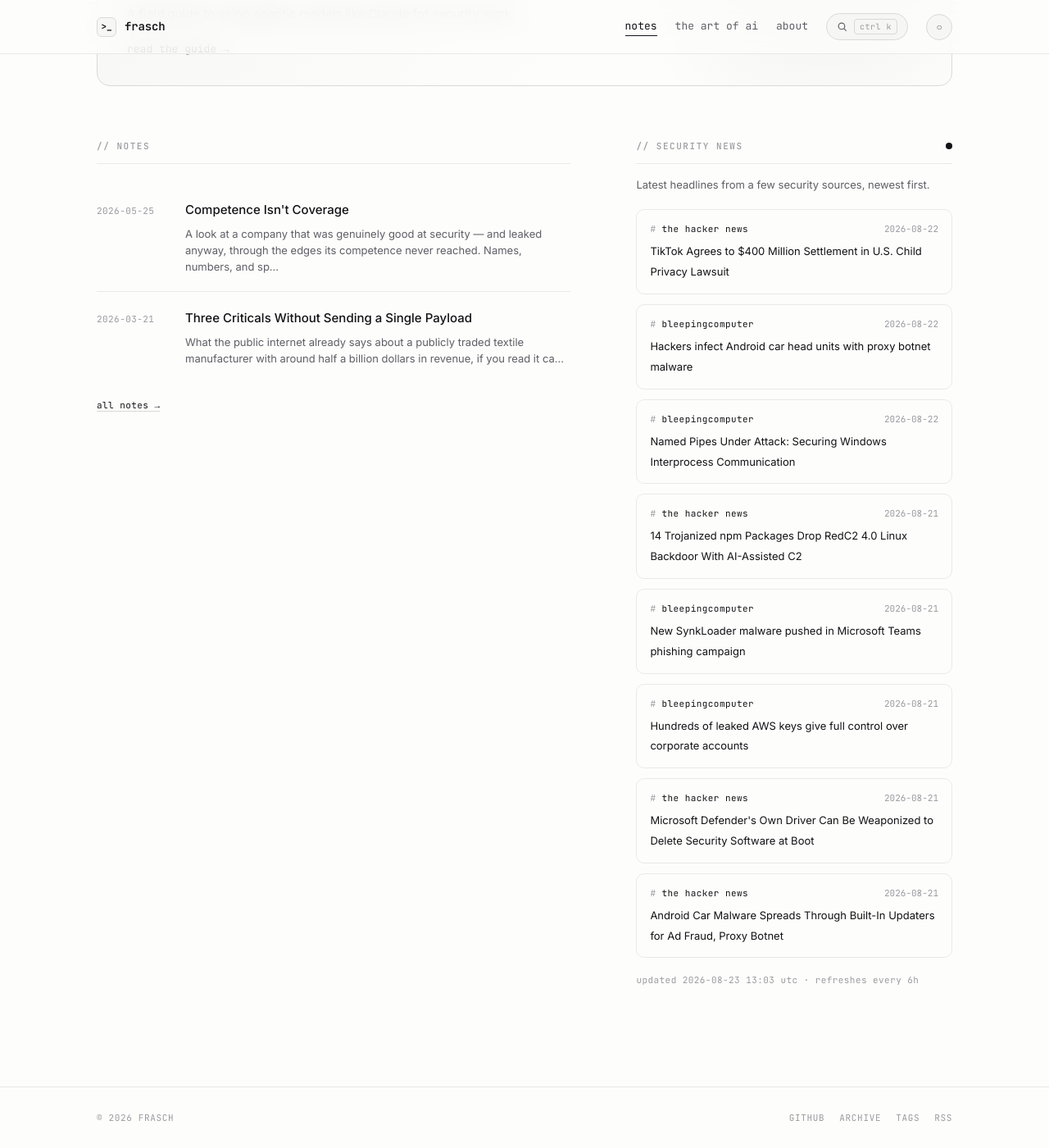
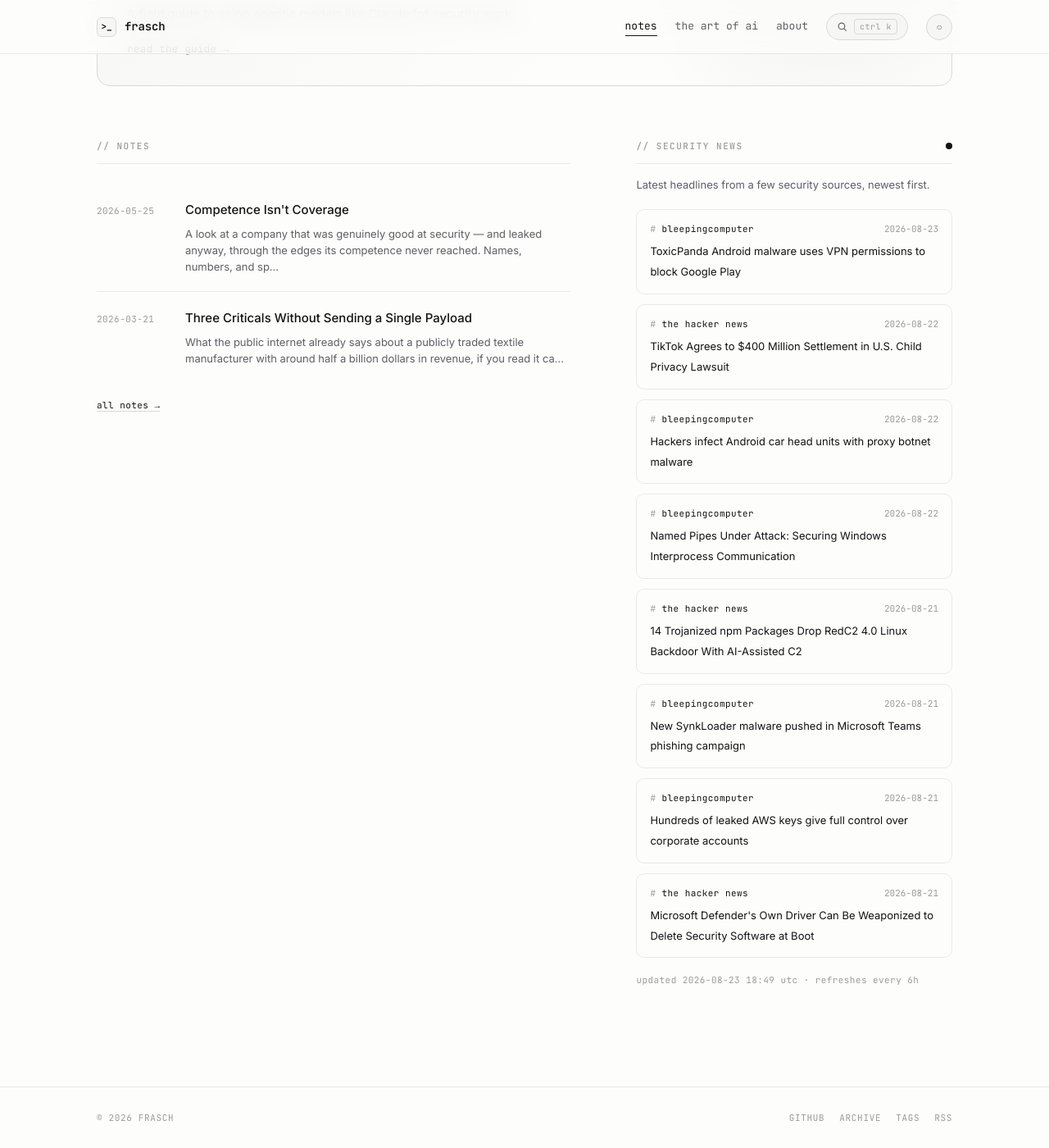
Before and after one commit to whoisfrasch/frasch, a Jekyll site: the page built from index.html, in a window 1280 px wide and 1400 px high, scrolled down 615 px. Shown: the whole window at 82% size. Built offline with Jekyll 4.4.1, drawn with Linux system fonts in a browser that asks for light colours.

Commit message:
Refresh security news feed

```diff
--- a/_data/news.json
+++ b/_data/news.json
@@ -1,6 +1,12 @@
 {
-  "updated": "2026-08-23T13:03:47Z",
+  "updated": "2026-08-23T18:49:54Z",
   "items": [
+    {
+      "source": "bleepingcomputer",
+      "title": "ToxicPanda Android malware uses VPN permissions to block Google Play",
+      "link": "https://www.bleepingcomputer.com/news/security/toxicpanda-android-malware-uses-vpn-permissions-to-block-google-play/",
+      "date": "2026-08-23T14:23:46Z"
+    },
     {
       "source": "the hacker news",
       "title": "TikTok Agrees to $400 Million Settlement in U.S. Child Privacy Lawsuit",
@@ -42,12 +48,6 @@
       "title": "Microsoft Defender's Own Driver Can Be Weaponized to Delete Security Software at Boot",
       "link": "https://thehackernews.com/2026/08/microsoft-defenders-own-driver-can-be.html",
       "date": "2026-08-21T15:52:10Z"
-    },
-    {
-      "source": "the hacker news",
-      "title": "Android Car Malware Spreads Through Built-In Updaters for Ad Fraud, Proxy Botnet",
-      "link": "https://thehackernews.com/2026/08/android-car-malware-spreads-through.html",
-      "date": "2026-08-21T15:41:44Z"
     }
   ]
 }
```
